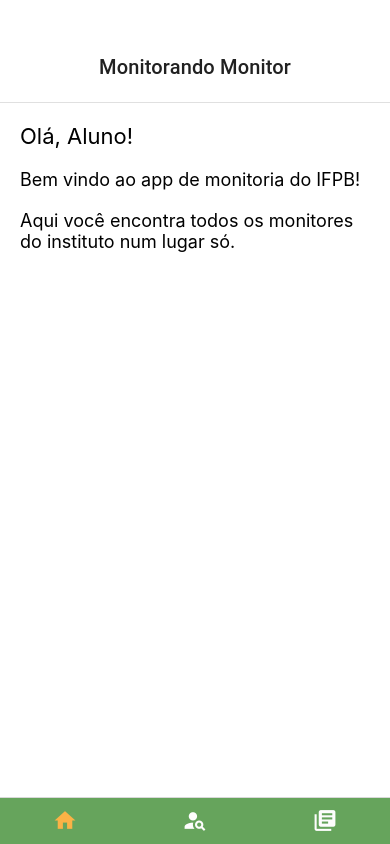
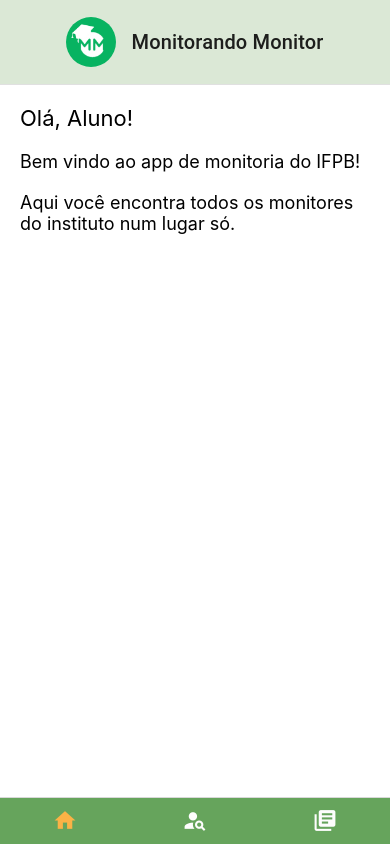
Before and after one commit to renataalbq/monitoria-ifpb, a React Native app: screen /Home in a window 390 px wide. Built offline with nearby package versions, Linux system fonts and the light colour scheme.

Commit message:
styles header

```diff
--- a/src/components/header/header.component.tsx
+++ b/src/components/header/header.component.tsx
@@ -1,15 +1,17 @@
-import * as React from 'react';
-import { View } from 'react-native';
-import { Title } from 'react-native-paper';
-import {styles} from "./header.style"
+import * as React from "react";
+import { View, Image } from "react-native";
+import { Title } from "react-native-paper";
+import { styles } from "./header.style";
+import Logo from "../../../assets/logo1.png";
 
-interface HeaderProps{
-    title: string;
+interface HeaderProps {
+  title: string;
 }
 
 export const Header = (props: HeaderProps) => {
   return (
     <View style={styles.container}>
+      <Image style={styles.logo} source={Logo} />
       <Title style={styles.title}>{props.title}</Title>
     </View>
   );
--- a/src/components/header/header.style.ts
+++ b/src/components/header/header.style.ts
@@ -1,13 +1,22 @@
-import { StyleSheet } from 'react-native';
+import { StyleSheet } from "react-native";
 
 export const styles = StyleSheet.create({
-    title: {
-        textAlign: 'center',
-        fontSize: 20,
-        paddingVertical: 18,
-        marginTop: 34
-    },
-    container: {
-        backgroundColor: '#FFFFFF'
-    },
+  title: {
+    fontSize: 20,
+    paddingVertical: 25,
+  },
+  logo: {
+    width: 50,
+    height: 50,
+    backgroundColor: "#07B361",
+    borderRadius: 50,
+    marginRight: 15,
+  },
+  container: {
+    backgroundColor: "#DBE8D6",
+    display: "flex",
+    flexDirection: "row",
+    justifyContent: "center",
+    alignItems: "center",
+  },
 });
--- a/src/pages/home/home.page.tsx
+++ b/src/pages/home/home.page.tsx
@@ -1,24 +1,26 @@
-import React from "react"
-import { Header } from "../../components/header/header.component"
-import { Divider } from 'react-native-paper';
+import React from "react";
+import { Header } from "../../components/header/header.component";
+import { Divider } from "react-native-paper";
 import { View, Text } from "react-native";
-import {styles} from "./home.style"
-import { useRoute } from "@react-navigation/native";
+import { styles } from "./home.style";
 
 export const HomePage = () => {
-    const route = useRoute();
   return (
     <View style={styles.container}>
       <View>
-                <Header title={'Monitorando Monitor'} />
+        <Header title={"Monitorando Monitor"} />
         <Divider />
       </View>
 
       <View style={styles.content}>
         <Text style={styles.hello}>Olá, Aluno!</Text>
-                <Text style={styles.welcome}>Bem vindo ao app de monitoria do IFPB!</Text>
-                <Text style={styles.welcome}>Aqui você encontra todos os monitores do instituto num lugar só. </Text>
+        <Text style={styles.welcome}>
+          Bem vindo ao app de monitoria do IFPB!
+        </Text>
+        <Text style={styles.welcome}>
+          Aqui você encontra todos os monitores do instituto num lugar só.{" "}
+        </Text>
       </View>
     </View>
-    )
-}
+  );
+};
```
Also changed, not shown: src/pages/login/login.page.tsx (+24 -12 lines), 1 other file (tests, documents, lock files or other folders). Lines whose indentation alone changed are shown as unchanged.
